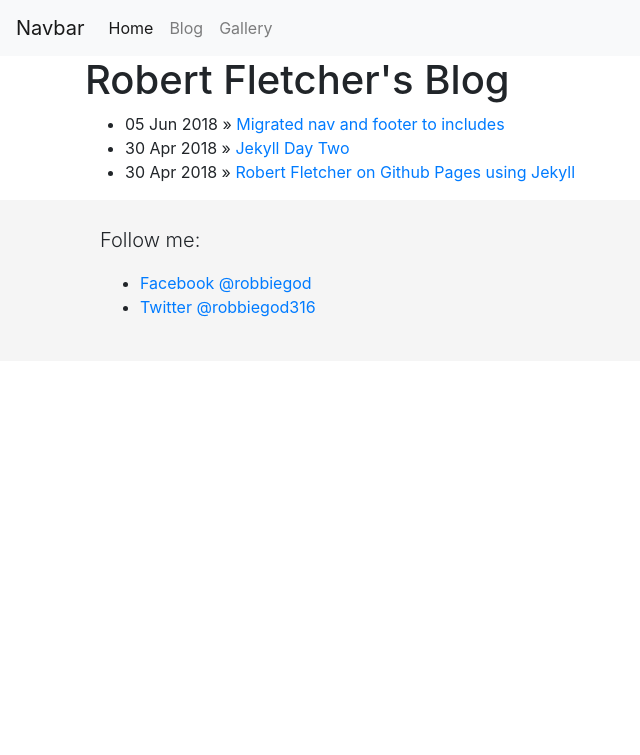
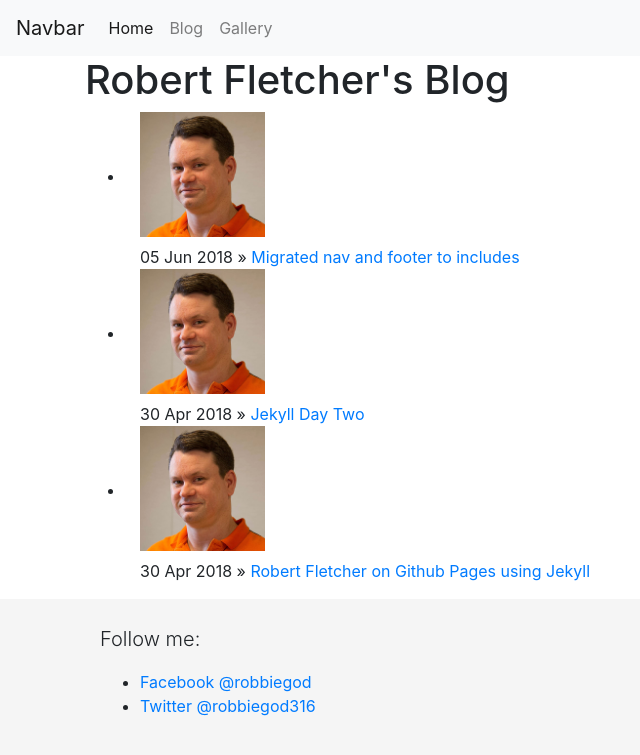
Before and after one commit to robbiegod/robbiegod.github.com, a Jekyll site: the page built from blog/index.html, in a window 1280 px wide. Shown: the top 755 px of the page, without its empty margins (0-640 px from the left). Built offline with Jekyll 4.4.1, drawn with Linux system fonts in a browser that asks for light colours.

Commit message:
add data

```diff
--- a/blog/index.html
+++ b/blog/index.html
@@ -6,6 +6,18 @@ title: Robert Fletcher's Blog
 	<ul class="posts">
 
 		{% for post in site.posts %}
-			<li><span>{{ post.date | date_to_string }}</span> » <a href="{{ post.url }}" title="{{ post.title }}">{{ post.title }}</a></li>
+			<li>
+				<div class="col">
+					<h3>
+						<a href="http://twitter.com/{{ site.data.authors[post.author].twitter_handle }}">
+							<img src="{{ site.data.authors[post.author].image_path }}" alt="{{ site.data.authors[post.author].full_name }}" class="profile" />
+						</a>
+					</h3>
+				</div>
+				<div class="col">
+					<span>{{ post.date | date_to_string }}</span> » <a href="{{ post.url }}" title="{{ post.title }}">{{ post.title }}</a>
+				</div>
+
+			</li>
 		{% endfor %}
 	</ul>
--- a/css/style.css
+++ b/css/style.css
@@ -1,3 +1,10 @@
+img.profile {
+  width: 125px;
+  height: auto;
+  margin: 0;
+  padding: 0;
+}
+
 footer {
   background-color: #f5f5f5;
   padding: 25px 0;
```
Also changed, not shown: _data/authors.json (added, +7 -0 lines), _posts/2018-04-30-robbiegod-site-launched.md (+1 -0 lines), _posts/2018-05-02-robbiegod-day-two.md (+1 -0 lines), _posts/2018-06-05-robbiegod-includes.md (+1 -0 lines), css/style.scss (+7 -0 lines), images/fletch.jpg (added), 1 other file.
